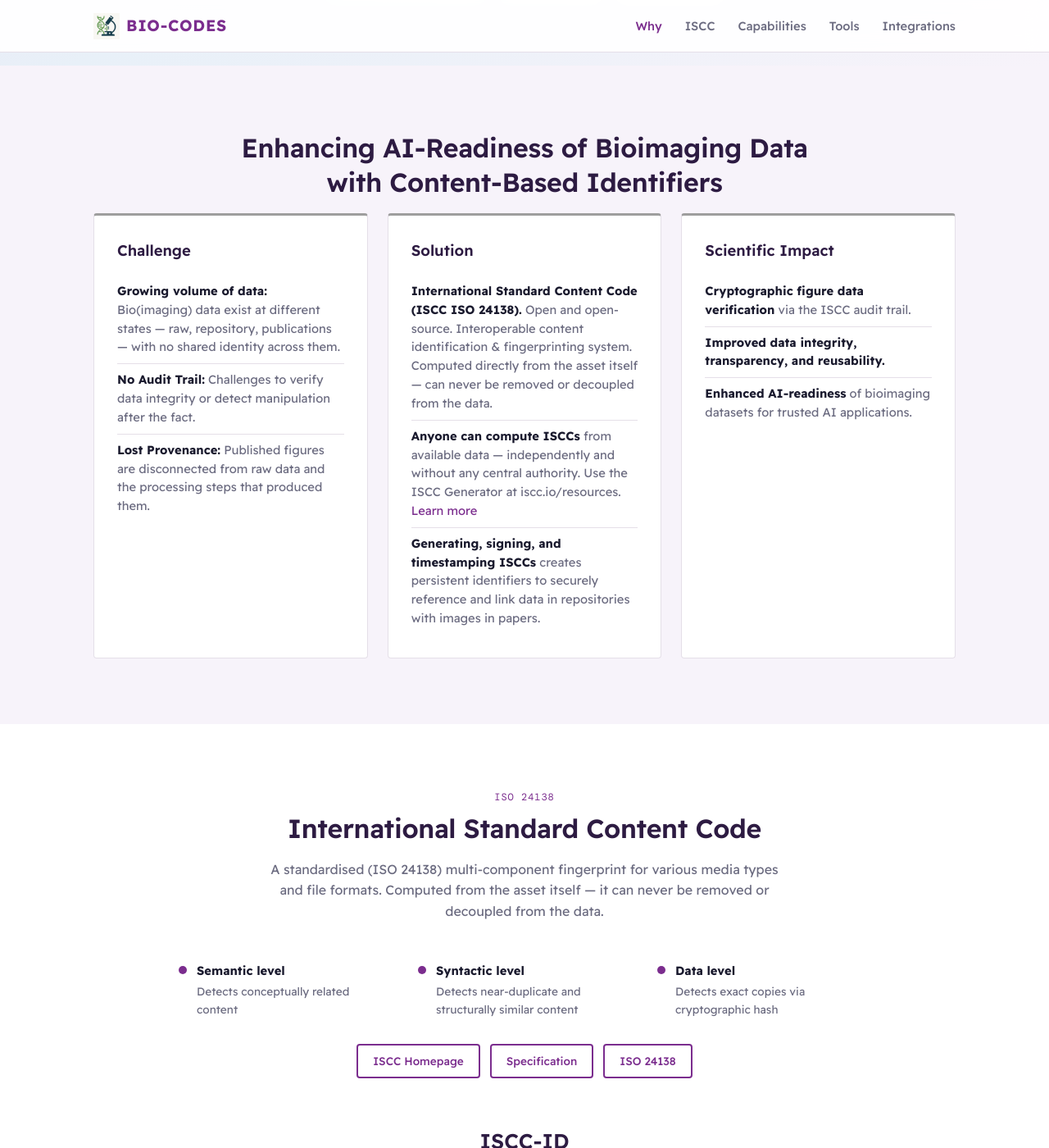
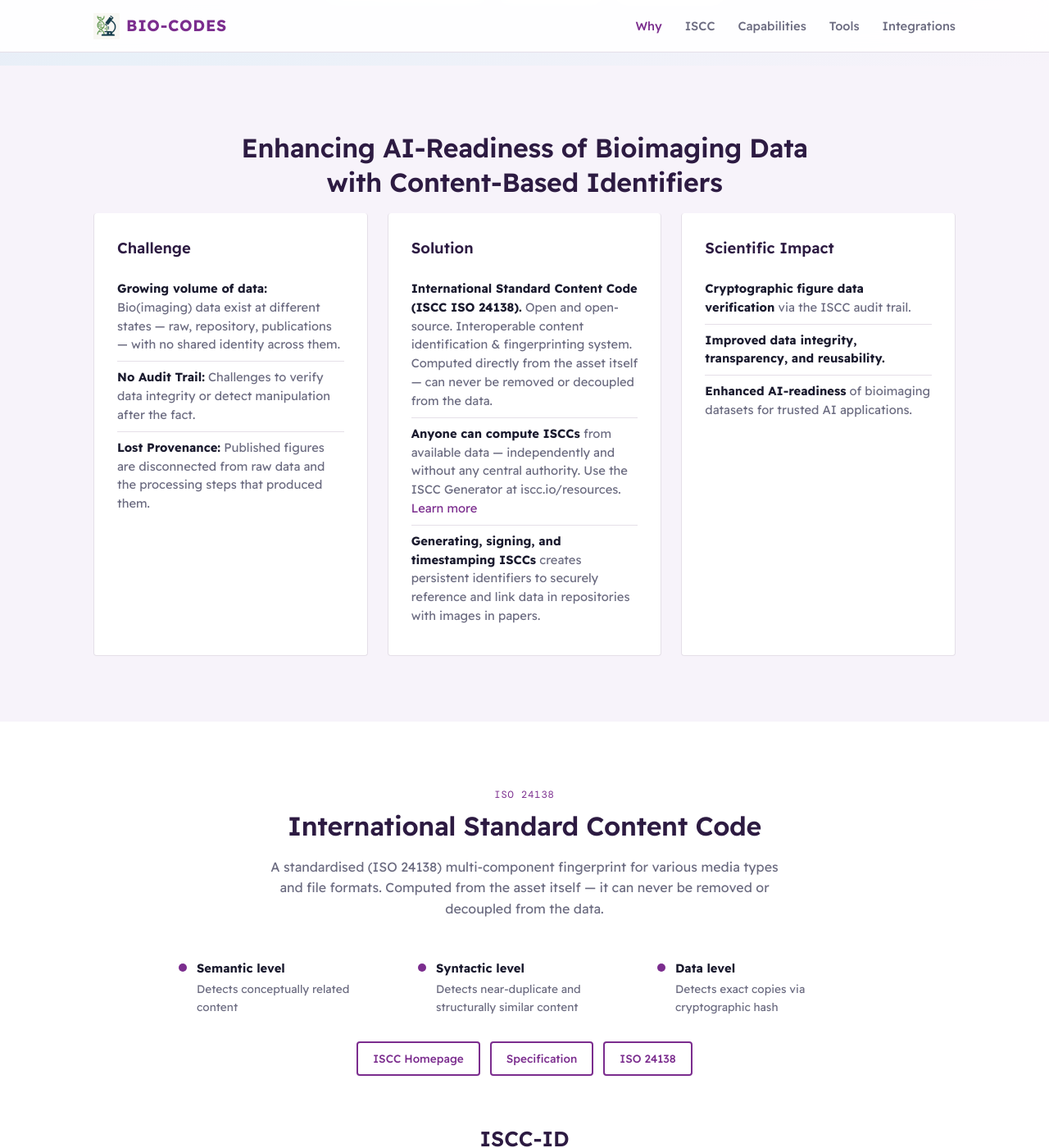
Before and after one commit to bio-codes/bio-codes.github.io, a Jekyll site: the page built from index.html, in a window 1280 px wide and 1400 px high, scrolled down 539 px. Shown: the whole window at 82% size. Built offline with Jekyll 4.4.1, drawn with Linux system fonts in a browser that asks for light colours.

```diff
--- a/assets/css/style.css
+++ b/assets/css/style.css
@@ -313,16 +313,10 @@ ul {
   transform: translateY(-2px);
 }
 
-.challenge-challenge {
-  border-top: 3px solid #9e9e9e;
-}
-
-.challenge-solution {
-  border-top: 3px solid #9e9e9e;
-}
-
+.challenge-challenge,
+.challenge-solution,
 .challenge-impact {
-  border-top: 3px solid #9e9e9e;
+  border-top: none;
 }
 
 .challenge-icon {
```
